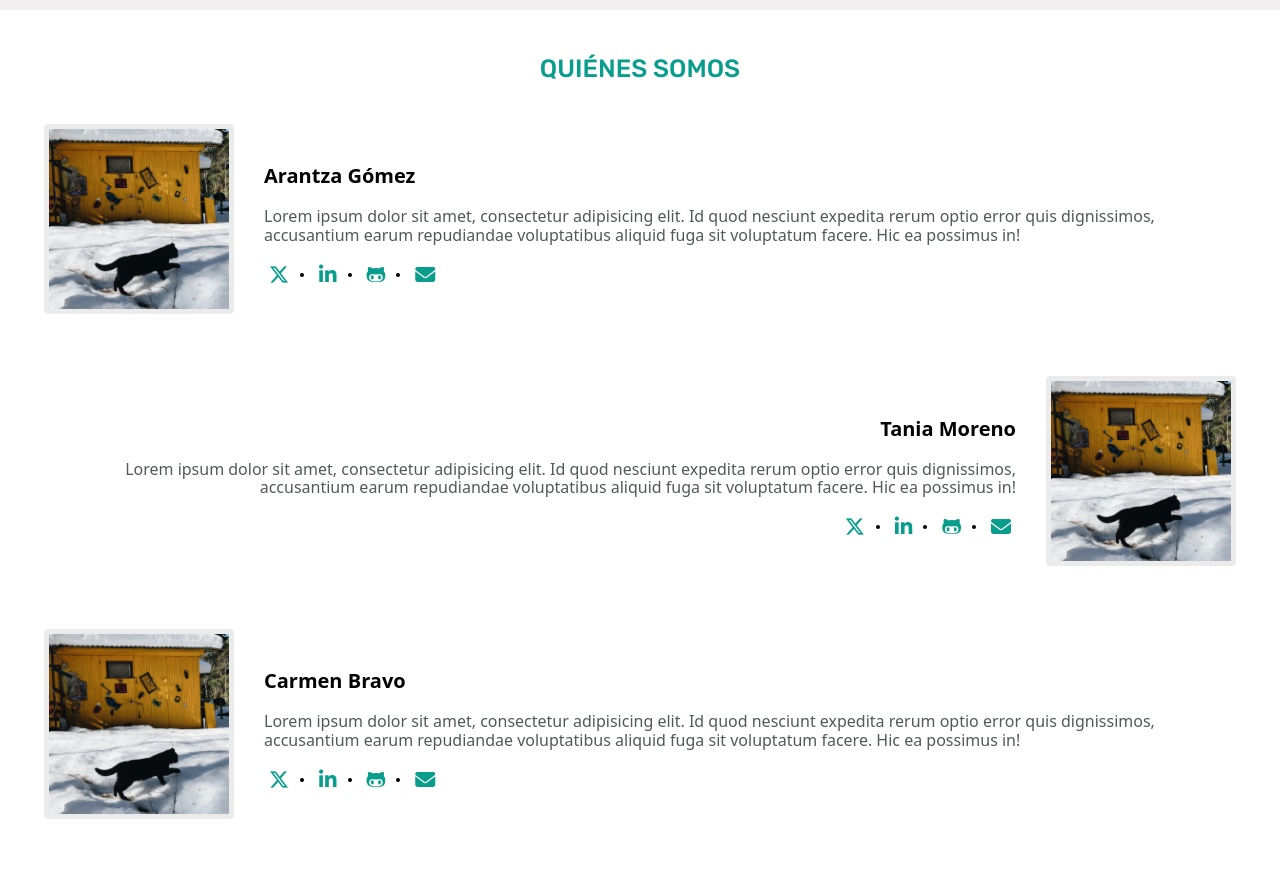
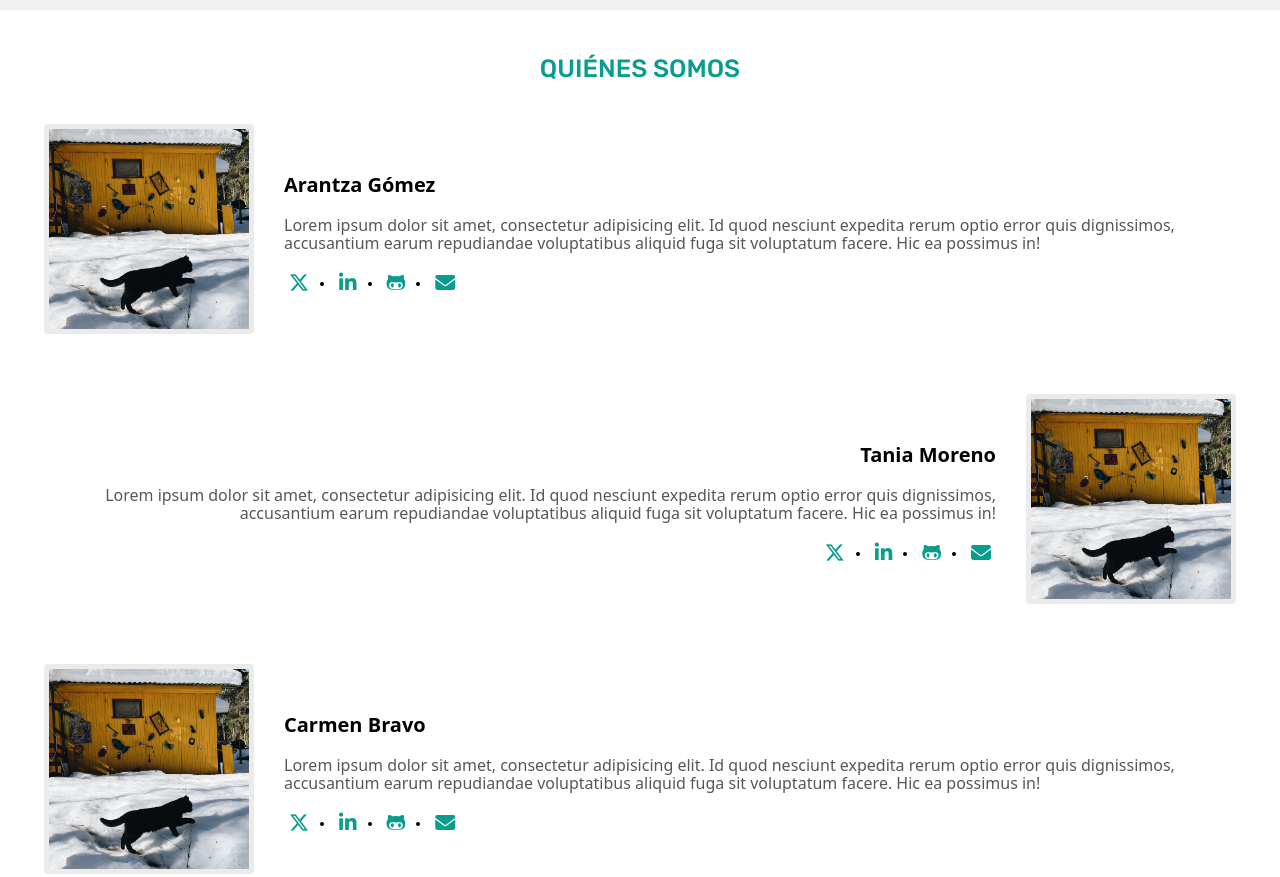
Before and after one commit to Adalab/project-promo-u-module-1-team-3, a plain HTML site: page index.html in a window 1280 px wide. Shown: the part 900-1777 px from the top of the page. Drawn offline with nearby package versions, Linux system fonts and the light colour scheme.

Commit message:
styling the container .pic to make images more responsive

```diff
--- a/styles.css/main.css
+++ b/styles.css/main.css
@@ -108,12 +108,15 @@
         font-size: 1.6rem;
         color: var(--gunmetal);
       }
-
-      .pic img {
+      .pic {
         width: 18rem;
         height: 18rem;
         border-radius: 0.4rem;
         border: 0.5rem solid var(--black-8);
+      }
+      .pic>img {
+        width: 100%;
+        height: 100%;
       }
 
       .rrss {
@@ -130,6 +133,11 @@
 @media screen and (min-width: 768px) {
   .quienes h1 {
     margin: 4.5rem 0 1rem;
+  }
+  .pic {
+    min-width: 20rem;
+    width: 20rem;
+    height: 20rem;
   }
   .article{
     flex-direction: row;
```
